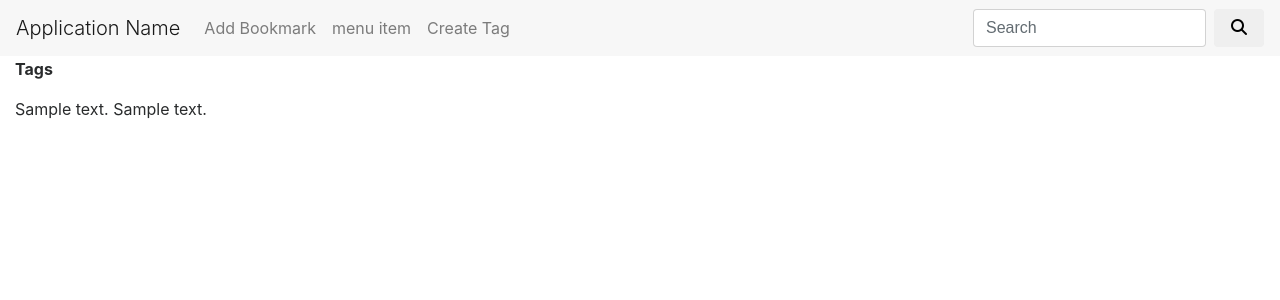
After one commit to rmedinahu/link-smark-py, a Django app: page /tag/list/ in a window 1280 px wide. The commit adds this page. Shown: the top 300 px of the page. Run offline with Django 3.2, Linux system fonts and the light colour scheme; tables that the repository leaves empty hold one stand-in row (values such as "Sample post"); some libraries are stand-ins or nearby versions.

Commit message:
AddTag/ViewTag

```diff
--- a/link_smark/urls.py
+++ b/link_smark/urls.py
@@ -16,14 +16,19 @@ Including another URLconf
 from django.conf.urls import url
 from django.contrib import admin
 
-from link_smark_app.views import HomeView, UpdateB, BookmarkDetail, AddBookmark
+from link_smark_app.views import HomeView, UpdateB, BookmarkDetail, AddBookmark,TaggedBookmark, AddTag, BookmarkList, ViewTag
 
 urlpatterns = [
     url(r'^$', HomeView.as_view(), name='home'),
     url(r'^admin/', admin.site.urls),
+    url(r'^bookmark/add/', AddBookmark.as_view(), name='bookmark'),
+    url(r'^bookmark/(?P<pk>\d+)/$', AddBookmark.as_view(), name='bookmark_view'),
+    url(r'^bookmark/detail/(?P<pk>\d+)/$', BookmarkDetail.as_view(), name='bookmark_detail'),
+    url(r'^bookmark/list/', BookmarkList.as_view(), name='list'),
     url(r'^update/(?P<pk>\d+)/$', UpdateB.as_view(), name='update'),
+    url(r'^update/', UpdateB.as_view(), name='update'),
+    url(r'^bookmark/tag/', AddTag.as_view(), name='tag'),
+    url(r'^tag/list/', ViewTag.as_view(), name='list_tag'),
+    #url(r'^/bookmark/tagged/$', TaggedBookmark.as_view(), name='_bookmark_view'),
 
-    url(r'^bookmark/', AddBookmark.as_view(), name='bookmark'),
-    url(r'^bookmark/details/', BookmarkDetail.as_view(), name='bookmark_list'),
-    url(r'^bookmark/(?P<pk>\d+)/$', AddBookmark.as_view(), name='bookmark_view'),
 ]
--- a/link_smark_app/models.py
+++ b/link_smark_app/models.py
@@ -31,22 +31,23 @@ class Bookmarks(models.Model):
 	def __str__(self):
 		return self.title
 
-
 class Tag(models.Model):
-	"""class for tagging bookmarks with description
-	"""
+	"""class for tagging bookmarks with description"""
 	text = models.CharField(max_length=255, unique=True)
 	description = models.CharField(max_length=255)
 
-	def __str__(self):
-		return self.text
+        def __str__(self):
+            return self.text
 
+	def get_absolute_url(self):
+		return reverse('list_tag', kwargs=False)
 
 class TaggedBookmark(models.Model):
 	bookmark = models.ForeignKey(Bookmarks, related_name="tags")
 	tag = models.ForeignKey(Tag, related_name="tagged_bkmarks")
 
-
+	def __str__(self):
+	    return self.tagged_bookmark.name
 
 class BookmarkComments(models.Model):
 	bookmark = models.ForeignKey(Bookmarks)
--- a/link_smark_app/templates/base.html
+++ b/link_smark_app/templates/base.html
@@ -27,6 +27,10 @@
                 <li class="nav-item">
                 <a class="nav-link" href="#">menu item <span class="sr-only">(current)</span></a>
                 </li>
+                <li class="nav-item">
+                <a class="nav-link" href="{% url 'tag' %}">Create Tag<span class="sr-only">(current)</span></a>
+                </li>
+
             </ul>
             <form class="form-inline my-2 my-lg-0">
                 <input class="form-control mr-sm-2" type="text" placeholder="Search">
--- /dev/null
+++ b/link_smark_app/templates/tag_list.html
@@ -0,0 +1,21 @@
+{% extends "base.html" %}
+
+{% block header_row %}
+    <div class="col-md-12"></div>
+{% endblock header_row %}
+
+{% block content_row %}
+<div class="col-md-12">
+	<p>
+	    <strong>Tags</strong>
+
+	    <ul class="list-unstyled">
+	    {% for object in object_list %}
+	        <li>
+	        {{ object.text }}
+          {{object.description}}
+	    {% endfor %}
+	    </ul>
+	</p>
+</div>
+{% endblock content_row %}
--- a/link_smark_app/views.py
+++ b/link_smark_app/views.py
@@ -7,8 +7,7 @@ from django.views.generic import TemplateView, DetailView, ListView, UpdateView
 
 from django.views.generic import TemplateView, DetailView, ListView, CreateView
 
-from .models import Bookmarks
-
+from .models import Bookmarks, Tag, TaggedBookmark, Posts, BookmarkComments
 class HomeView(TemplateView):
     template_name='home.html'
 
@@ -17,11 +16,35 @@ class UpdateB(UpdateView):
     template_name = 'updateB.html'
     fields = ['title', 'web_url']
 
+#class AddTag(TemplateView):
+class AddTag(CreateView):
+    model = Tag
+    template_name = 'bookmark_tag.html'
+    fields = ['text', 'description']
+
+
+class TaggedBookmark(DetailView):
+    model = TaggedBookmark
+    template_name = 'bookmark_view_tagged.html'
+    fields = ['bookmark','tag']
+
 class AddBookmark(CreateView):
 	"""Add a bookmark"""
 	model = Bookmarks
 	template_name = 'bookmark.html'
 	fields = ['title', 'web_url']
+
+
 class BookmarkDetail(DetailView):
     model = Bookmarks
     template_name = 'bookmark_detail.html'
+    fields = ['title','web_url','date']
+
+class BookmarkList(ListView):
+    model = Bookmarks
+    template_name =  'bookmark_list.html'
+    fields = ['title']
+
+class ViewTag(ListView):
+    model = Tag
+    template_name = 'tag_list.html'
```
Also changed, not shown: link_smark_app/templates/bookmark_list.html (+5 -8 lines), link_smark_app/templates/bookmark_tag.html (added, +14 -0 lines), link_smark_app/templates/bookmark_view_tagged.html (added, +21 -0 lines).
